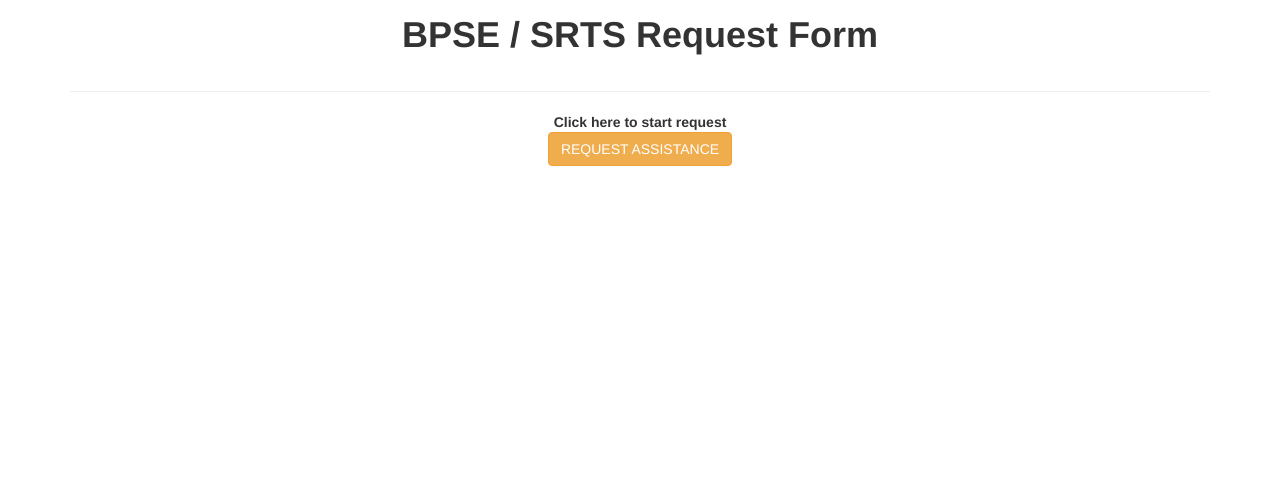
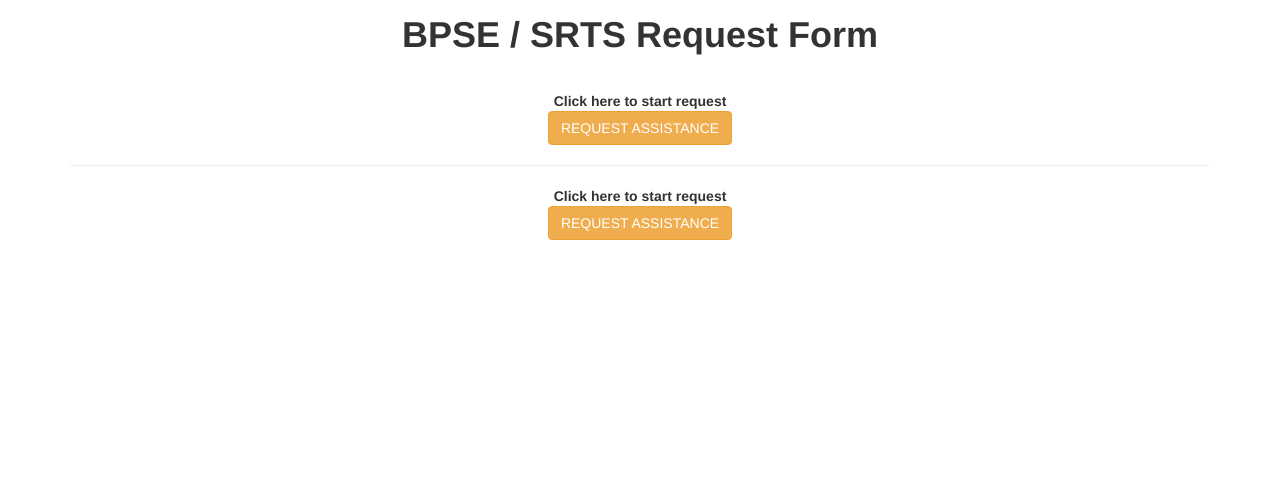
Before and after one commit to bicycle-coalition-of-maine/BPSETracker, a Yii app: template views/site/index.php in a window 1280 px wide. Shown: the part 191-671 px from the top of the page. Run offline with PHP 8.4 and a stand-in for Yii, Linux system fonts and the light colour scheme; the template is opened without the code that fills it, so the values that code supplies are empty; some libraries are stand-ins or nearby versions.

Commit message:
Additional request button on public home page
Also added config\{db,web}.php to .gitignore. Additional button was in response to email request from Erik on 1/11/2023 9:40 AM (part of much longer "Re: Broken weblinks" thread).

```diff
--- a/views/site/index.php
+++ b/views/site/index.php
@@ -19,10 +19,10 @@ use yii\helpers\Html;
         </h1>
     </p>
 
-<!--    <div class="jumbotron" style='padding-top: 15px; padding-bottom: 0;'>
-        <img src="/images/RequestBanner.jpg" class="img-rounded img-responsive">
-        <h1 style="font-weight: bold;">Bicycle/Pedestrian Safety Education Request Form</h1>
-    </div>-->
+    <p style="text-align: center; font-weight: bold;">
+        Click here to start request<br>
+        <?= Html::a('REQUEST ASSISTANCE', ['request/index'], ['class' => 'btn btn-warning']) ?>
+    </p>
 
     <p><?= $intro ?></p>
 
```
Also changed, not shown: 1 other file.
